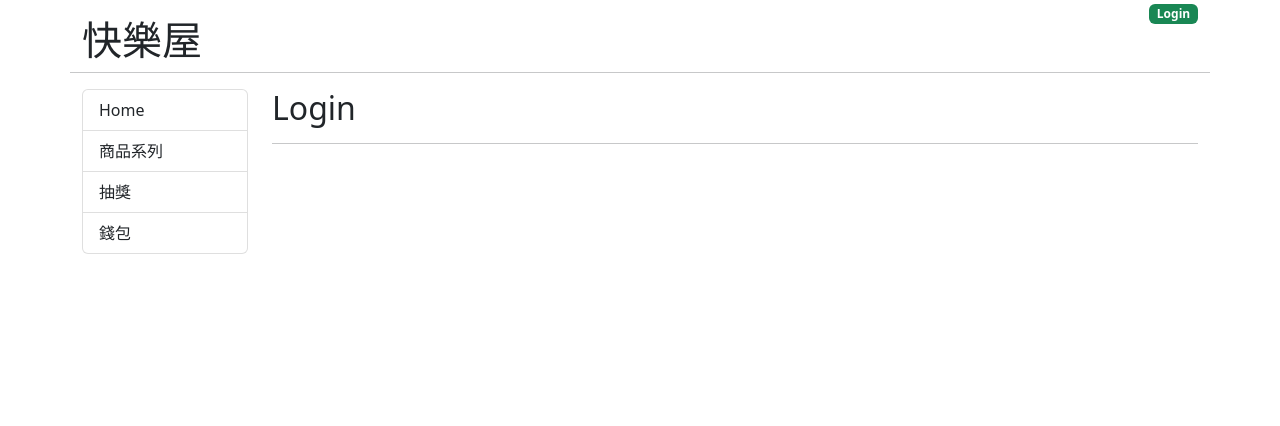
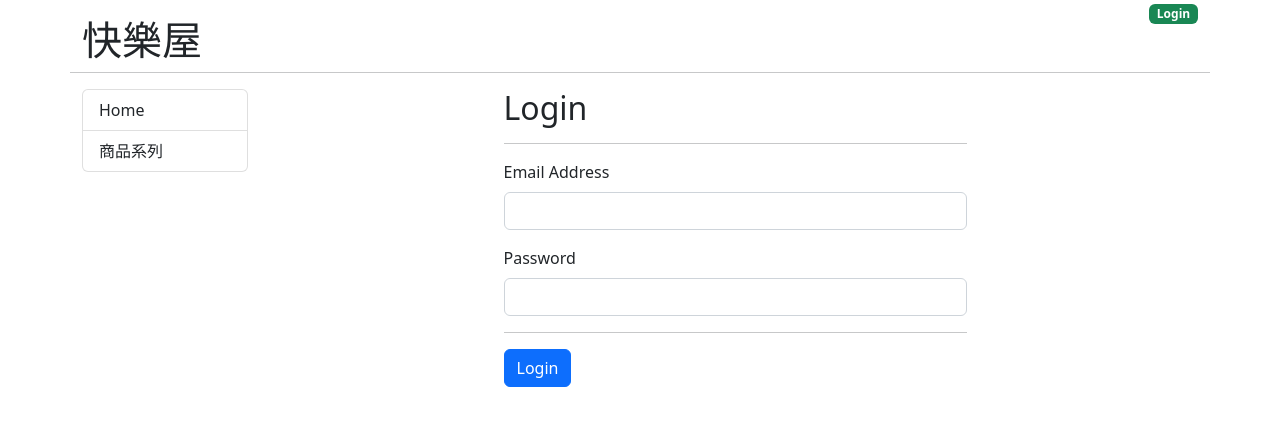
Before and after one commit to wkchen007/nftweb-front, a React (Create React App) app: page /login in a window 1280 px wide. Shown: the top 426 px of the page. Built offline with nearby package versions, Linux system fonts and the light colour scheme.

Commit message:
新增登入登出。

```diff
--- a/src/App.js
+++ b/src/App.js
@@ -1,5 +1,29 @@
-import { Link, Outlet } from "react-router-dom";
+import { useEffect, useState } from "react";
+import { Link, Outlet, useNavigate } from "react-router-dom";
+import Alert from "./components/Alert";
 function App() {
+  const [alertClassName, setAlertClassName] = useState("d-none");
+  const [alertMessage, setAlertMessage] = useState("");
+  const [jwtToken, setJwtToken] = useState("");
+  const navigate = useNavigate();
+
+  const logOut = () => {
+    const requestOptions = {
+      method: "GET",
+      credentials: "include",
+    };
+
+    fetch(`/logout`, requestOptions)
+      .catch((error) => {
+        console.log("error logging out", error);
+      })
+      .finally(() => {
+        setJwtToken("");
+      });
+
+    navigate("/login");
+  };
+
   return (
     <div className="container">
       <div className="row">
@@ -7,9 +31,15 @@
           <h1 className="mt-3">快樂屋</h1>
         </div>
         <div className="col text-end">
+          {jwtToken === "" ? (
             <Link to="/login">
               <span className="badge bg-success">Login</span>
             </Link>
+          ) : (
+            <a href="#!" onClick={logOut}>
+              <span className="badge bg-danger">Logout</span>
+            </a>
+          )}
         </div>
         <hr className="mb-3"></hr>
       </div>
@@ -27,6 +57,8 @@
               >
                 商品系列
               </Link>
+              {jwtToken !== "" && (
+                <>
                   <Link
                     to="/nft"
                     className="list-group-item list-group-item-action"
@@ -39,11 +71,21 @@
                   >
                     錢包
                   </Link>
+                </>
+              )}
             </div>
           </nav>
         </div>
         <div className="col-md-10">
-          <Outlet />
+          <Alert message={alertMessage} className={alertClassName} />
+          <Outlet
+            context={{
+              jwtToken,
+              setJwtToken,
+              setAlertClassName,
+              setAlertMessage,
+            }}
+          />
         </div>
       </div>
     </div>
--- /dev/null
+++ b/src/components/Alert.js
@@ -0,0 +1,9 @@
+const Alert = (props) => {
+  return (
+    <div className={"alert " + props.className} role="alert">
+      {props.message}
+    </div>
+  );
+};
+
+export default Alert;
--- a/src/components/Login.js
+++ b/src/components/Login.js
@@ -1,8 +1,81 @@
+import { useState } from "react";
+import { useNavigate, useOutletContext } from "react-router-dom";
+import Input from "./form/Input";
+
 const Login = () => {
+  const [email, setEmail] = useState("");
+  const [password, setPassword] = useState("");
+
+  const { setJwtToken } = useOutletContext();
+  const { setAlertClassName } = useOutletContext();
+  const { setAlertMessage } = useOutletContext();
+
+  const navigate = useNavigate();
+
+  const handleSubmit = (event) => {
+    event.preventDefault();
+    // build the request payload
+    let payload = {
+      email: email,
+      password: password,
+    };
+
+    const requestOptions = {
+      method: "POST",
+      headers: {
+        "Content-Type": "application/json",
+      },
+      credentials: "include",
+      body: JSON.stringify(payload),
+    };
+
+    fetch(`/authenticate`, requestOptions)
+      .then((response) => response.json())
+      .then((data) => {
+        if (data.error) {
+          setAlertClassName("alert-danger");
+          setAlertMessage(data.message);
+        } else {
+          setJwtToken(data.access_token);
+          setAlertClassName("d-none");
+          setAlertMessage("");
+          navigate("/");
+        }
+      })
+      .catch((error) => {
+        setAlertClassName("alert-danger");
+        setAlertMessage(error);
+      });
+  };
+
   return (
-    <div>
+    <div className="col-md-6 offset-md-3">
       <h2>Login</h2>
       <hr />
+
+      <form onSubmit={handleSubmit}>
+        <Input
+          title="Email Address"
+          type="email"
+          className="form-control"
+          name="email"
+          autoComplete="email-new"
+          onChange={(event) => setEmail(event.target.value)}
+        />
+
+        <Input
+          title="Password"
+          type="password"
+          className="form-control"
+          name="password"
+          autoComplete="password-new"
+          onChange={(event) => setPassword(event.target.value)}
+        />
+
+        <hr />
+
+        <input type="submit" className="btn btn-primary" value="Login" />
+      </form>
     </div>
   );
 };
--- /dev/null
+++ b/src/components/form/Input.js
@@ -0,0 +1,25 @@
+import { forwardRef } from "react";
+
+const Input = forwardRef((props, ref) => {
+  return (
+    <div className="mb-3">
+      <label htmlFor={props.name} className="form-label">
+        {props.title}
+      </label>
+      <input
+        type={props.type}
+        className={props.className}
+        id={props.name}
+        ref={ref}
+        name={props.name}
+        placeholder={props.placeholder}
+        onChange={props.onChange}
+        autoComplete={props.autoComplete}
+        value={props.value}
+      />
+      <div className={props.errorDiv}>{props.errorMsg}</div>
+    </div>
+  );
+});
+
+export default Input;
```
Lines whose indentation alone changed are shown as unchanged.
